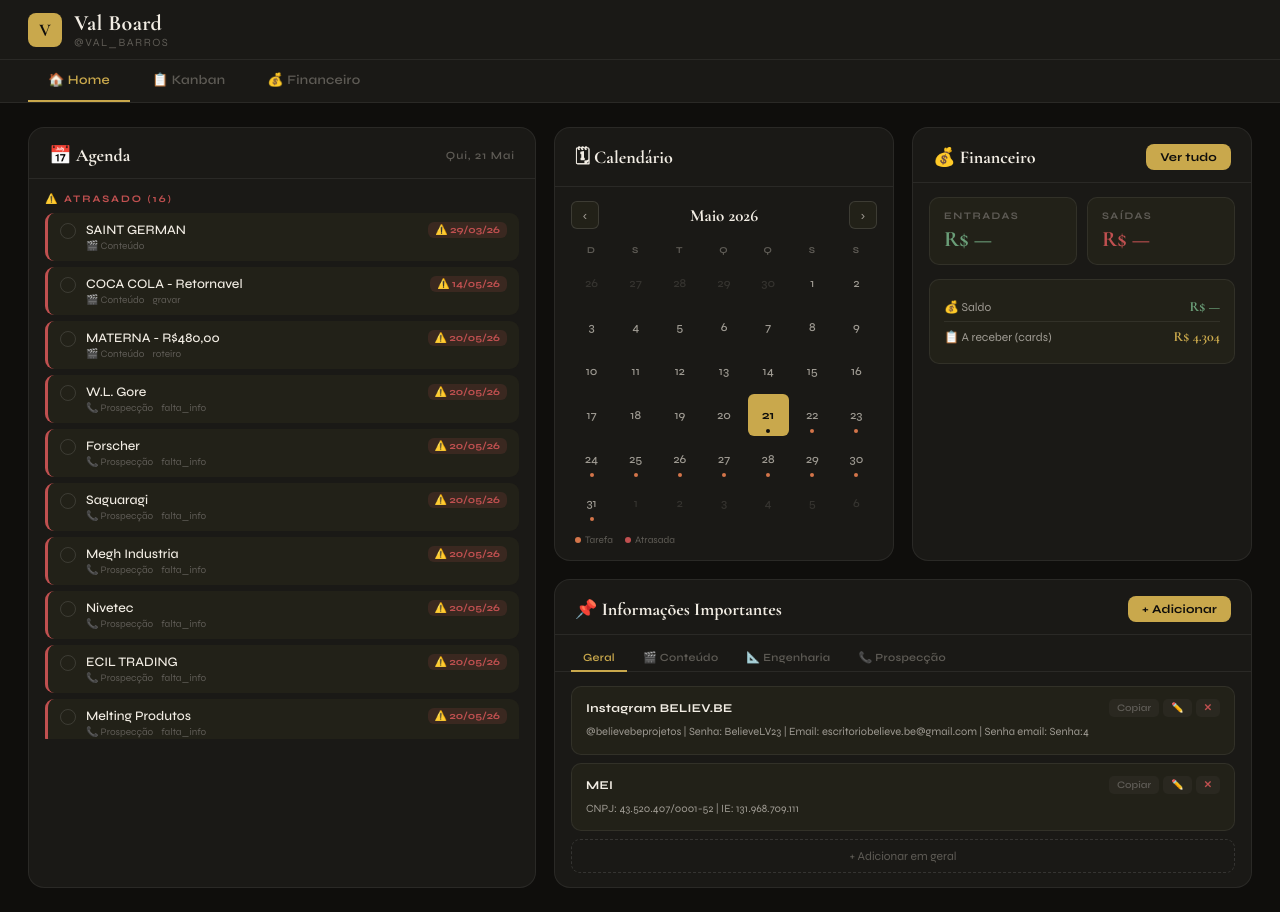
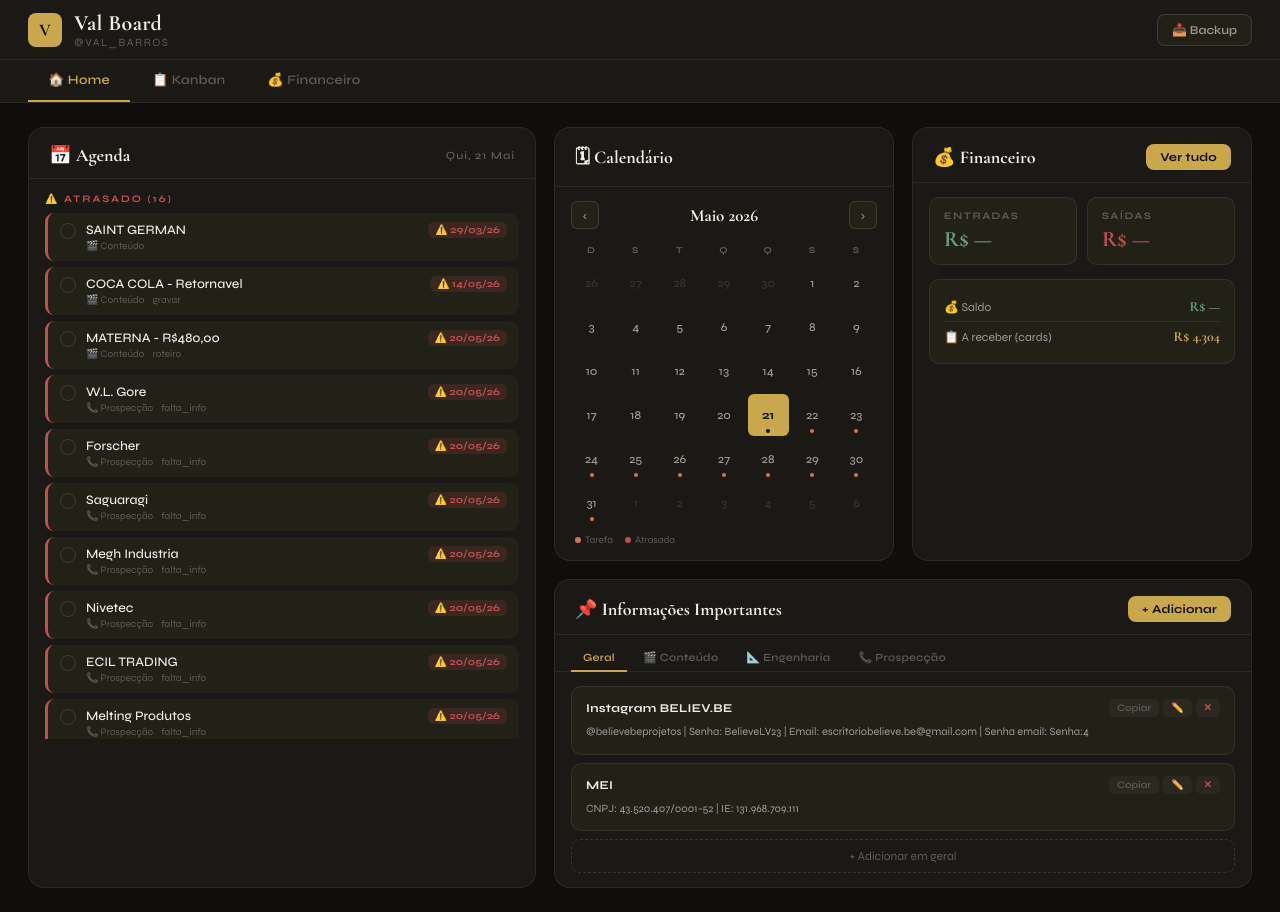
Before and after one commit to valeriabarrosprojetos-ops/valboard, a plain HTML site: page val-board.html in a window 1280 px wide. Drawn offline with nearby package versions, Linux system fonts and the light colour scheme; no server answers.

Commit message:
Add files via upload

```diff
--- a/val-board.html
+++ b/val-board.html
@@ -1266,6 +1266,7 @@ header {
   </div>
   <div class="header-right" style="display:flex;align-items:center;gap:10px;">
     <span id="syncStatus" style="font-size:10px;color:var(--text3);letter-spacing:1px;"></span>
+    <button onclick="exportBackup()" style="background:var(--surface2);border:1px solid var(--border2);color:var(--text2);padding:8px 14px;border-radius:8px;font-family:Syne,sans-serif;font-size:12px;font-weight:600;cursor:pointer;transition:all 0.2s;" title="Exportar backup para enviar ao Claude">📥 Backup</button>
     <button class="btn-primary" id="btnNovaTask" onclick="openModal()" style="display:none">+ Nova tarefa</button>
   </div>
 </header>
@@ -2715,6 +2716,38 @@ function closeInfoModal() {
 }
 
 // ── TOAST ────────────────────────────────────────────────────────────
+function exportBackup() {
+  // Pegar cards do Supabase ou do estado atual
+  const data = {
+    exportDate: new Date().toISOString(),
+    totalCards: cards.length,
+    cards: cards.map(c => ({
+      id: c.id,
+      title: c.title,
+      desc: c.desc || '',
+      notes: c.notes || '',
+      cat: c.cat,
+      tag: c.tag || '',
+      status: c.status || '',
+      value: c.value || 0,
+      due: c.due || '',
+      payDate: c.payDate || '',
+      prio: c.prio || 'medium',
+      col: c.col,
+    }))
+  };
+
+  const json = JSON.stringify(data, null, 2);
+  const blob = new Blob([json], { type: 'application/json' });
+  const url = URL.createObjectURL(blob);
+  const a = document.createElement('a');
+  a.href = url;
+  a.download = 'valboard-backup-' + new Date().toISOString().split('T')[0] + '.json';
+  a.click();
+  URL.revokeObjectURL(url);
+  showToast('✅ Backup exportado! Mande o arquivo para o Claude.');
+}
+
 function showToast(msg) {
   let t = document.getElementById('toast');
   if (!t) {
```
